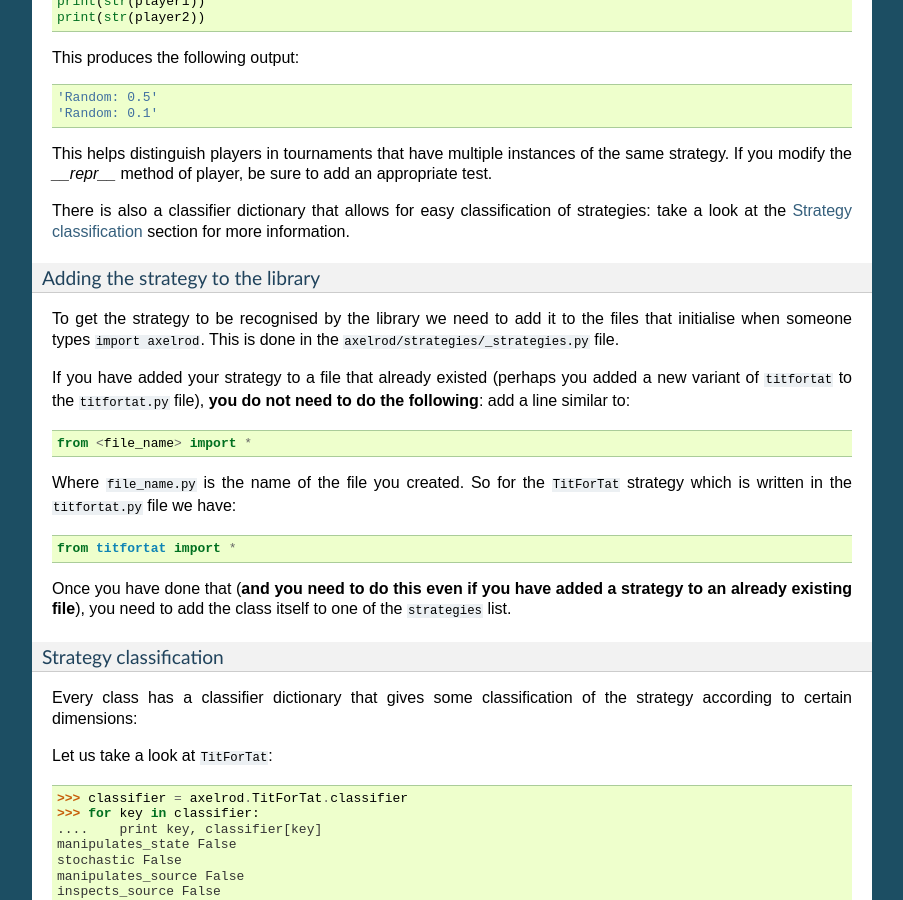
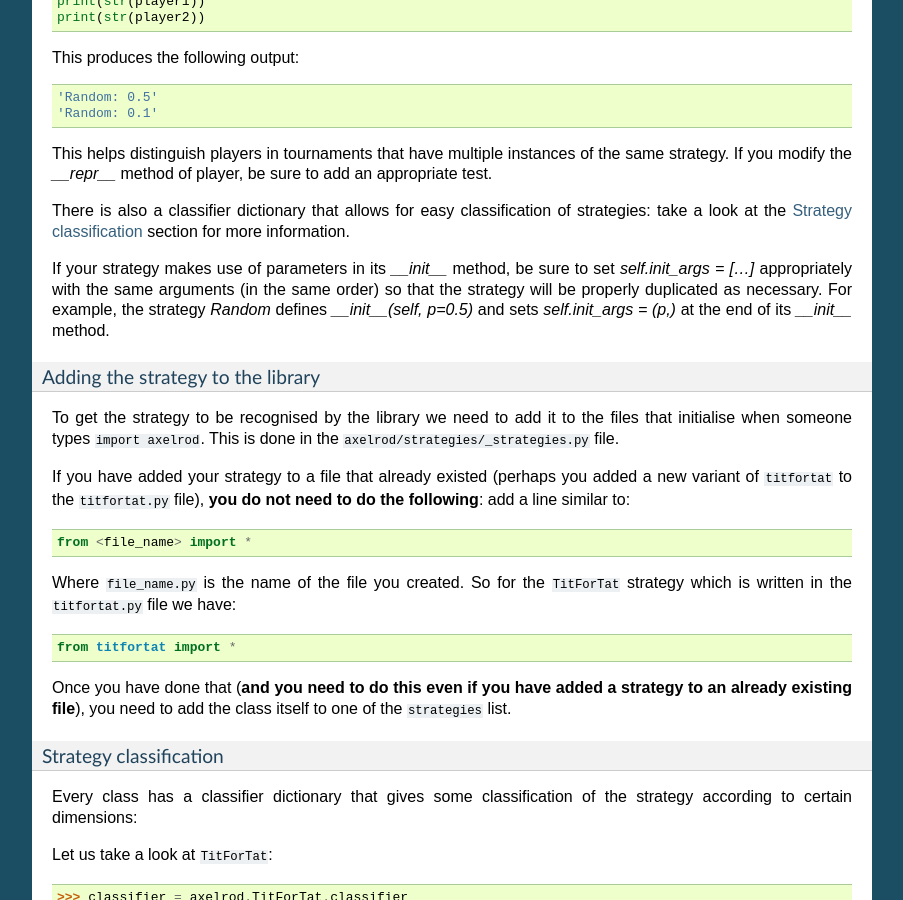
Before and after one commit to Axelrod-Python/Axelrod, a Sphinx documentation site: the page built from docs/contributing.rst, in a window 1280 px wide and 900 px high, scrolled down 2497 px. Shown: the whole window, without its empty margins (198-1101 px from the left). Built offline with Sphinx 7.4.7, drawn with Linux system fonts in a browser that asks for light colours.

Commit message:
Update docs for reproduce() usage

```diff
--- a/docs/contributing.rst
+++ b/docs/contributing.rst
@@ -150,6 +150,11 @@ There is also a classifier dictionary that allows for easy classification of
 strategies: take a look at the `Strategy classification`_ section for more
 information.
 
+If your strategy makes use of parameters in its `__init__` method, be sure
+to set `self.init_args = [...]` appropriately with the same arguments (in
+the same order) so that the strategy will be properly duplicated as
+necessary. For example, the strategy `Random` defines `__init__(self, p=0.5)`
+and sets `self.init_args = (p,)` at the end of its `__init__` method.
 
 Adding the strategy to the library
 ''''''''''''''''''''''''''''''''''
```
